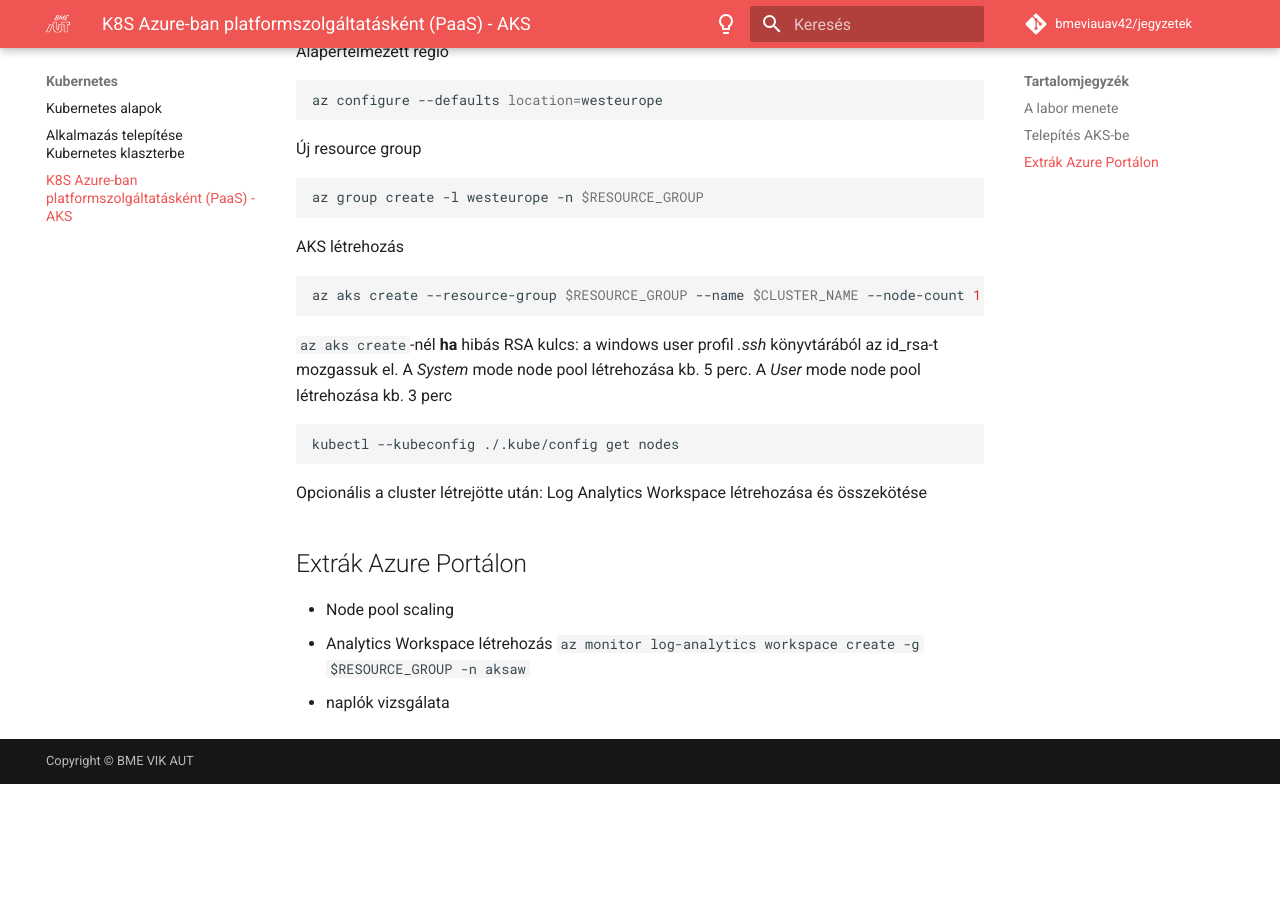
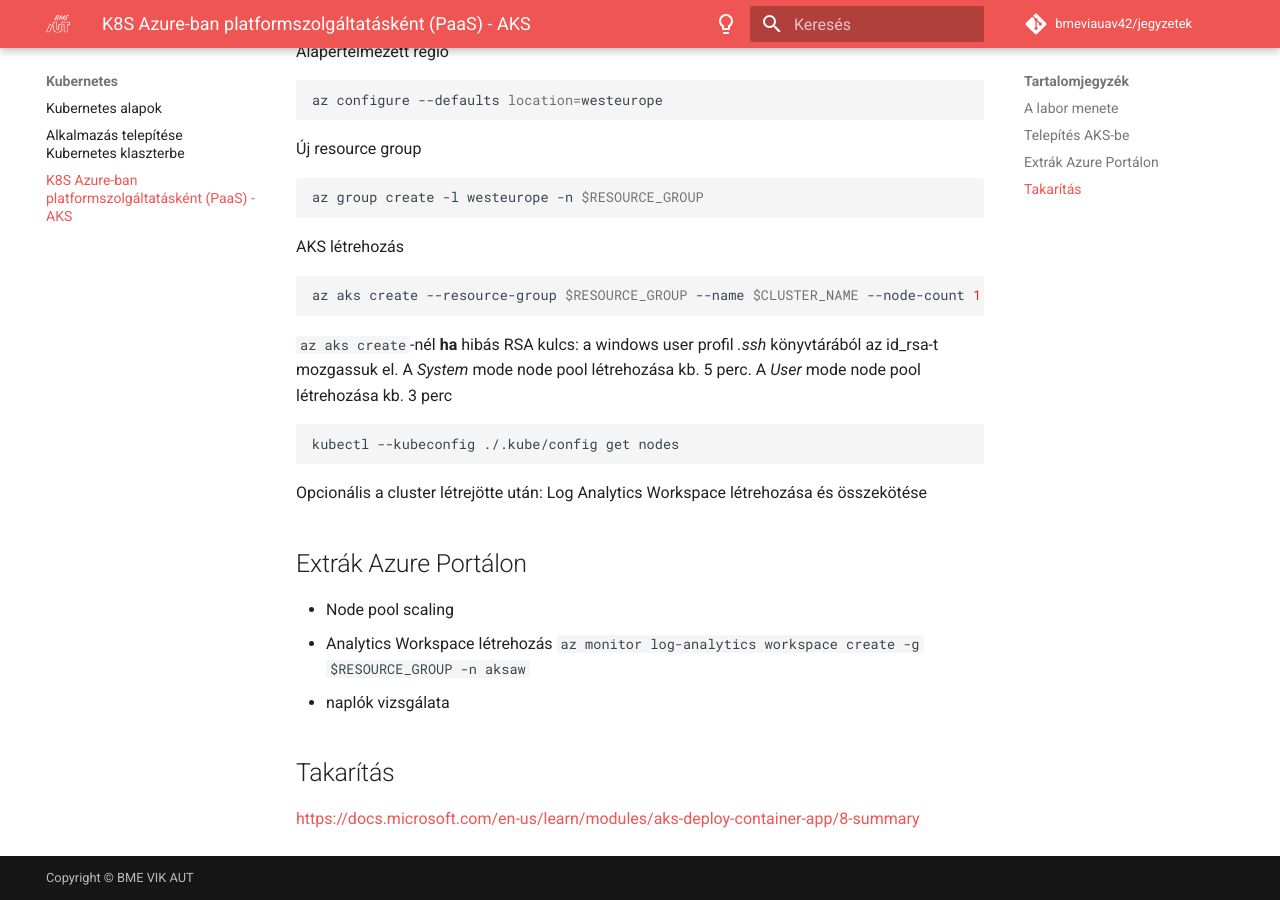
Before and after one commit to bmeviauav42/jegyzetek, an MkDocs documentation site: the page built from docs/AKS/aks.md, in a window 1280 px wide and 900 px high, scrolled down 673 px. Built offline with MkDocs 1.6.1 and Material for MkDocs 9.7.7, drawn with Linux system fonts in a browser that asks for light colours; comment, search, counter and statistics services are not loaded; before the commit the page ends 1457 px from its top, so only the background shows below that.

Commit message:
Update aks.md

```diff
--- a/docs/AKS/aks.md
+++ b/docs/AKS/aks.md
@@ -53,3 +53,8 @@
 - Node pool scaling
 - Analytics Workspace létrehozás `az monitor log-analytics workspace create -g $RESOURCE_GROUP -n aksaw`
 - naplók vizsgálata
+
+
+## Takarítás
+
+https://docs.microsoft.com/en-us/learn/modules/aks-deploy-container-app/8-summary
```
